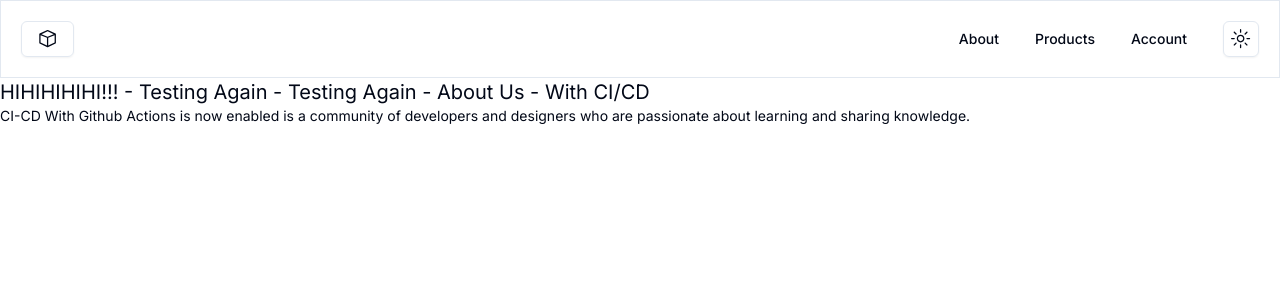
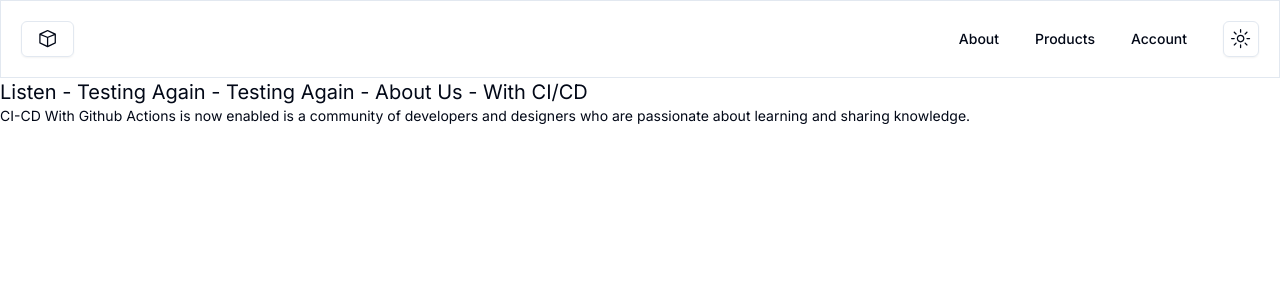
Before and after one commit to TxC-app/txc-next-app, a Next.js app: page /about in a window 1280 px wide. Shown: the top 300 px of the page. Built offline with nearby package versions, Linux system fonts and the light colour scheme.

Commit message:
Revert "Old main"

```diff
--- a/app/about/page.tsx
+++ b/app/about/page.tsx
@@ -11,7 +11,7 @@
   return (
     <main>
       <h1 className="text-xl">
-        HIHIHIHIHI!!! - Testing Again - Testing Again - About Us - With CI/CD
+        Listen - Testing Again - Testing Again - About Us - With CI/CD
       </h1>
       <p className="text-sm">
         CI-CD With Github Actions is now enabled is a community of developers
```
